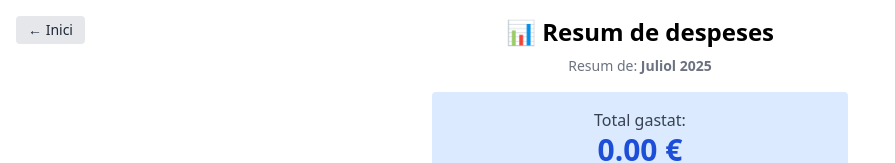
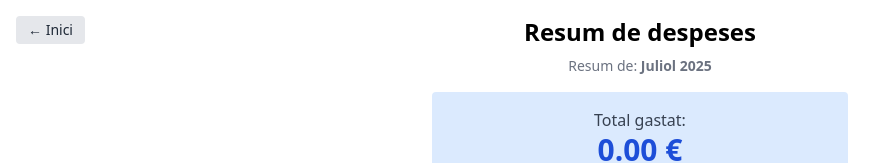
Before and after one commit to Doskipo/app-m0n3y, a React (Vite) app: page /resum in a window 1280 px wide. Shown: the top 163 px of the page, without its empty margins (0-895 px from the left). Built offline with nearby package versions, Linux system fonts and the light colour scheme; no server answers; the database is empty.

Commit message:
Prova deploy amb secret correcte

```diff
--- a/src/pages/SummaryPage.jsx
+++ b/src/pages/SummaryPage.jsx
@@ -64,7 +64,7 @@ export default function SummaryPage() {
         ← Inici
       </Link>
 
-      <h1 className="text-2xl font-bold mb-2 text-center">📊 Resum de despeses</h1>
+      <h1 className="text-2xl font-bold mb-2 text-center"> Resum de despeses</h1>
       <p className="text-center text-sm text-gray-500 mb-4">
         Resum de: <strong>{MONTHS[selectedMonth]} {selectedYear}</strong>
       </p>
```
